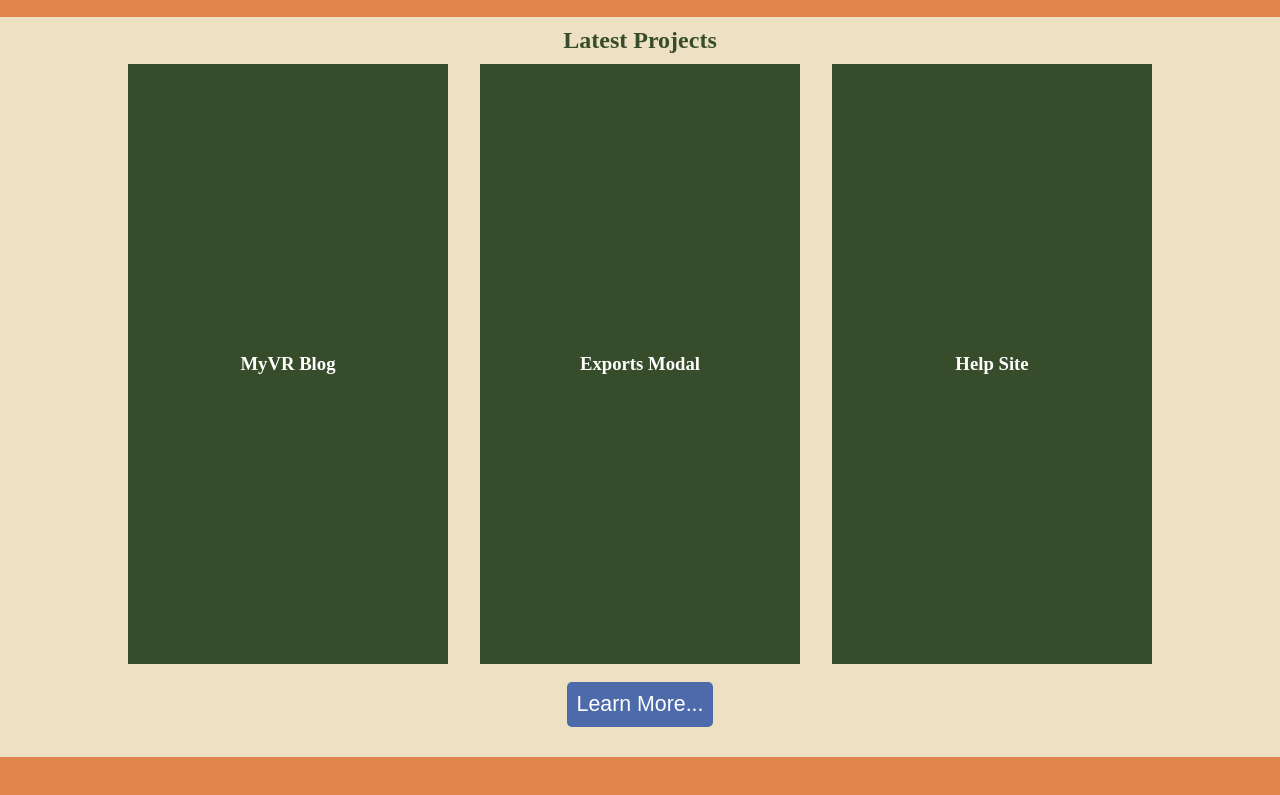
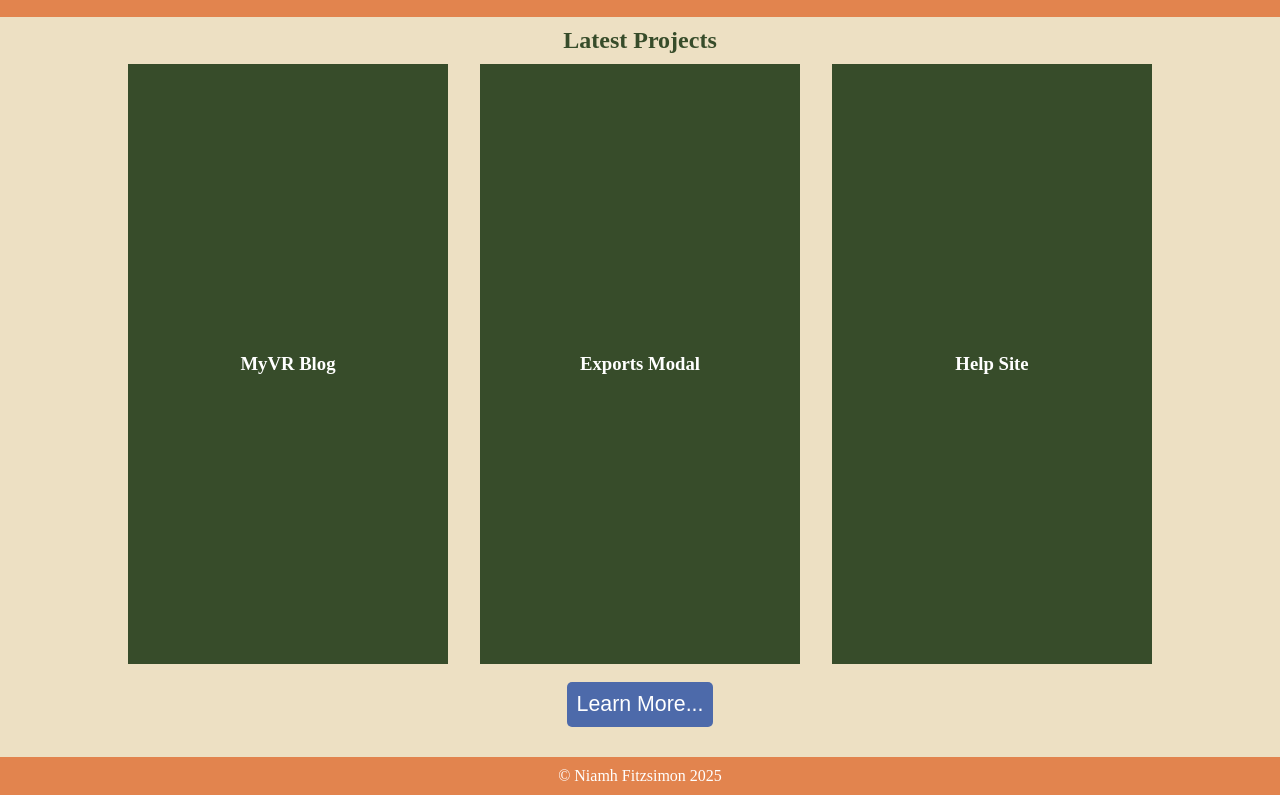
Before and after one commit to nfitzsimon/portfolio-project, a plain HTML site: page index.html in a window 1280 px wide. Shown: the part 463-1258 px from the top of the page. Before the commit the page ends 1220 px from the top, so only its background shows below. Drawn offline with Linux system fonts and the light colour scheme.

Commit message:
feat: Edit and style footer

```diff
--- a/index.html
+++ b/index.html
@@ -76,7 +76,8 @@
       <button class="button__primary button__big button">Learn More...</button>
     </section>
   </main>
-  <footer class="footer">
+  <footer>
+    <p>&copy; Niamh Fitzsimon 2025</p>
   </footer>
 </body>
 
--- a/scss/blocks/_footer.scss
+++ b/scss/blocks/_footer.scss
@@ -0,0 +1,6 @@
+@use '../utils/variables' as *;
+
+footer {
+  color: #ffffff;
+  padding: 10px 0px;
+}
```
Also changed, not shown: dist/base.css, dist/blocks.css, dist/main.css.
